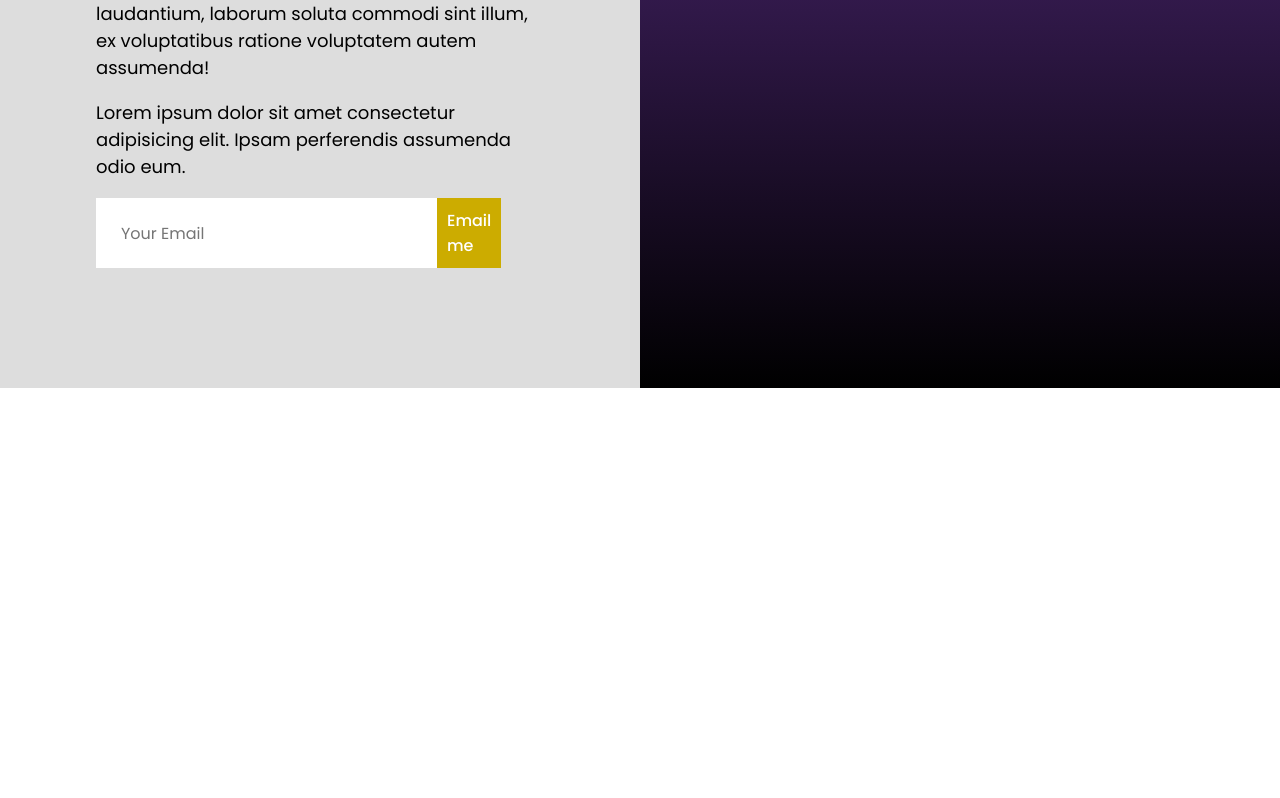
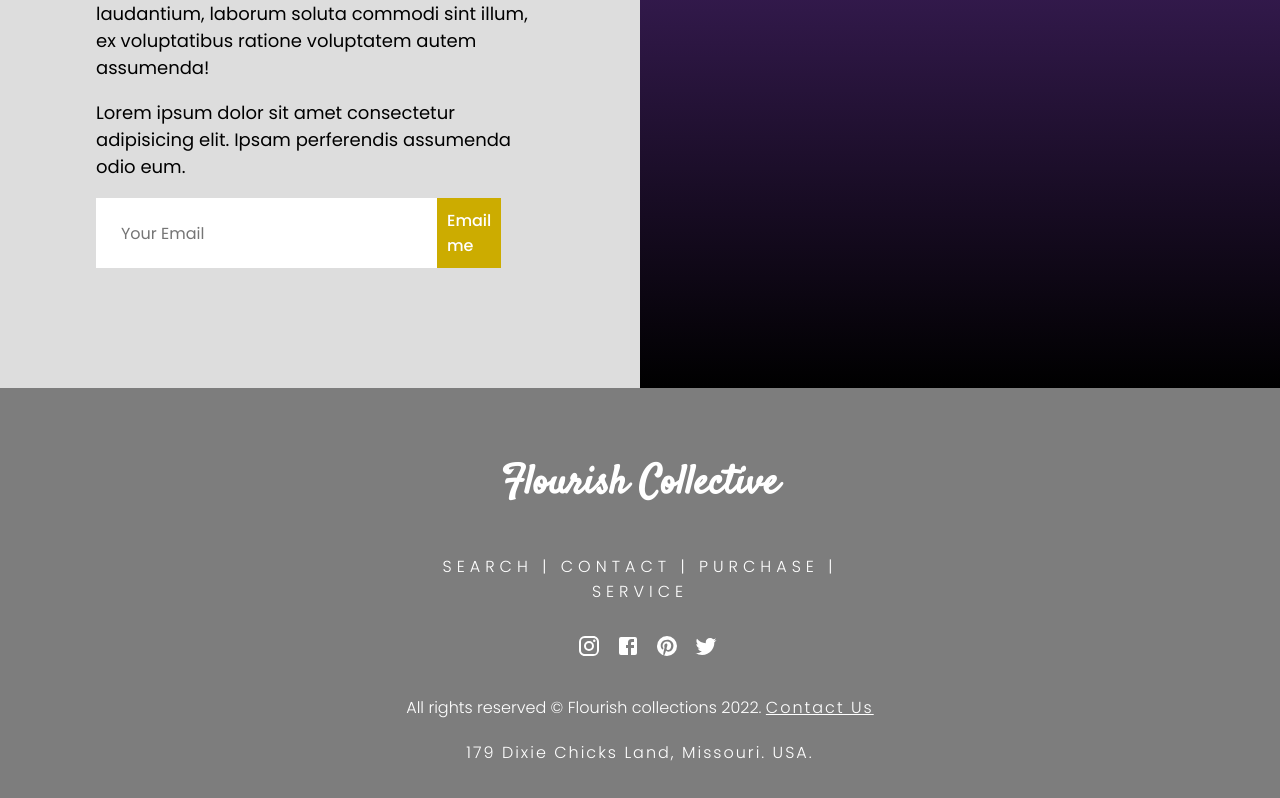
Before and after one commit to marizoo/agency-website, a React (Create React App) app: page / in a window 1280 px wide. Shown: the part 3472-4270 px from the top of the page. Before the commit the page ends 3860 px from the top, so only its background shows below. Built offline with nearby package versions, Linux system fonts and the light colour scheme.

Commit message:
components: FOoter.jsx > Done

```diff
--- a/src/App.jsx
+++ b/src/App.jsx
@@ -1,5 +1,6 @@
 import Announcement from "./components/Announcement";
 import Creator from "./components/Creator";
+import Footer from "./components/Footer";
 import Hero from "./components/Hero";
 import Navbar from "./components/Navbar";
 import Popular from "./components/Popular";
@@ -16,6 +17,7 @@ const App = () => {
     <Creator />
     <Popular />
     <TakeLeap />
+    <Footer />
   </>
   )};
 
--- /dev/null
+++ b/src/components/Footer.jsx
@@ -0,0 +1,79 @@
+import { Facebook, Instagram, Pinterest, Twitter } from '@material-ui/icons'
+import React from 'react'
+import styled from 'styled-components'
+import { centerAll, columnThis, mainColor } from '../globalStyle'
+
+const Container = styled.div`
+height: 450px;
+width: 100vw;
+background-color: ${mainColor};
+${centerAll};
+`
+
+const Wrapper = styled.div`
+width: 60%;
+height: 70%;
+color: white;
+${columnThis};
+align-items: center;
+`
+
+const Title = styled.h2`
+font-family: 'Satisfy', cursive;
+font-size: 40px;
+margin-bottom: 40px;
+`
+
+const Links = styled.div`
+font-weight: 300;
+width: 60%;
+text-align: center;
+letter-spacing: 5px;
+cursor: pointer;
+`
+
+const IconContainer = styled.div`
+margin: 30px 0;
+`
+
+const iconStyle = {
+    marginLeft: "15px"
+}
+
+const CopyrightText = styled.span`
+margin-bottom: 20px;
+font-weight: 300;
+`
+
+const CopyrightSpan = styled.span`
+cursor:pointer;
+text-decoration: underline;
+letter-spacing: 2px;
+`
+
+const LocationText = styled.span`
+letter-spacing: 2px;
+font-weight: 300;
+
+`
+
+const Footer = () => {
+    return (
+        <Container>
+            <Wrapper>
+                <Title>Flourish Collective</Title>
+                <Links>SEARCH | CONTACT | PURCHASE | SERVICE</Links>
+                <IconContainer>
+                    <Instagram style={iconStyle}/>
+                    <Facebook style={iconStyle}/>
+                    <Pinterest style={iconStyle}/>
+                    <Twitter style={iconStyle}/>
+                </IconContainer>
+                <CopyrightText>All rights reserved &copy; Flourish collections 2022. <CopyrightSpan>Contact Us</CopyrightSpan></CopyrightText>
+                <LocationText>179 Dixie Chicks Land, Missouri. USA. </LocationText>
+            </Wrapper>
+        </Container>
+    )
+}
+
+export default Footer
```
